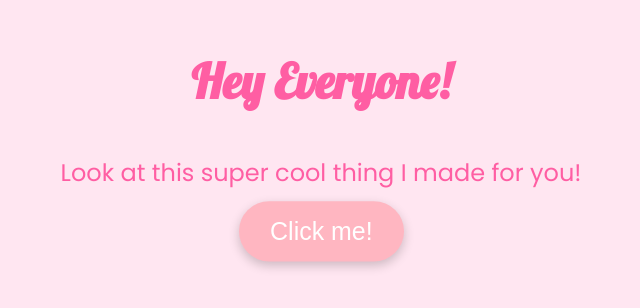
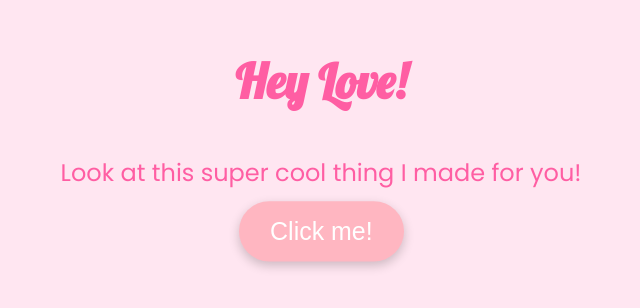
Before and after one commit to Liam-2208/for_Liam, a plain HTML site: page index.html in a window 1280 px wide. Shown: the part 252-560 px from the top of the page, without its empty margins (319-959 px from the left). Drawn offline with Linux system fonts and the light colour scheme.

Commit message:
changed name

```diff
--- a/index.html
+++ b/index.html
@@ -121,7 +121,7 @@
 <body>
   <!-- Your existing HTML structure remains the same -->
   <div id="intro" class="section visible">
-    <h1>Hey Everyone!</h1>
+    <h1>Hey Love!</h1>
     <p>Look at this super cool thing I made for you!</p>
     <button id="forLiam">Click me!</button>
   </div>
```
